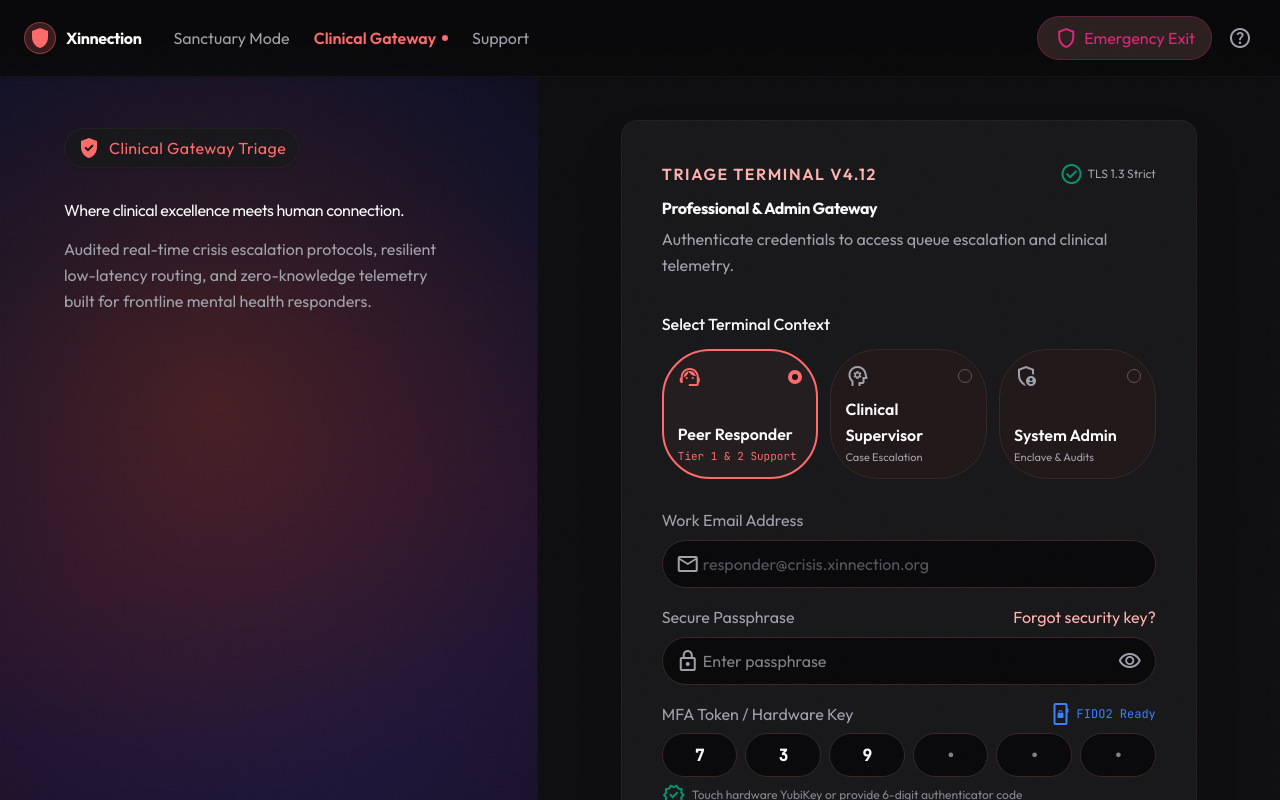
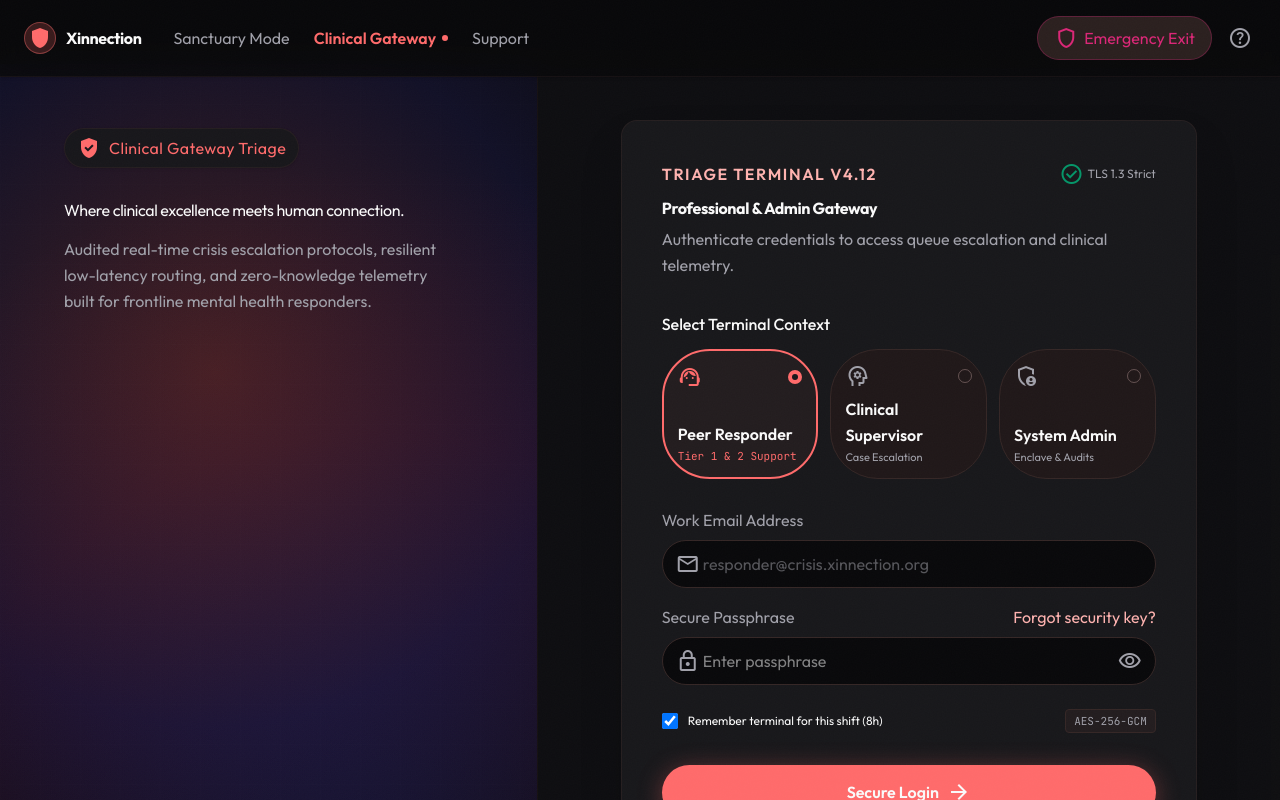
Before and after one commit to Respectus11/Xinnection, a Next.js app: page /en/auth in a window 1280 px wide. Shown: the top 800 px of the page. Built offline with nearby package versions, Linux system fonts and the light colour scheme.

Commit message:
auth: Remove MFA/TOTP hardware key requirement for simplicity

```diff
--- a/src/app/api/auth/login/route.ts
+++ b/src/app/api/auth/login/route.ts
@@ -55,9 +55,6 @@ export async function POST(request: Request) {
       const user = await prisma.professional.findUnique({ where: { email } });
       const passwordOk = await bcrypt.compare(password, user?.passwordHash ?? DUMMY_HASH);
       if (!user || !passwordOk) return fail();
-      if (needTotp || totp) {
-        if (!(await verifyTotp(user.id, user.totpSecretEnc, totp))) return fail();
-      }
       if (user.status === "SUSPENDED") return errorResponse(423, "SUSPENDED");
       if (user.status === "PENDING") return errorResponse(403, "PENDING");
       const token = await createSessionToken({ sub: user.id, role: "PROFESSIONAL", name: user.fullName });
@@ -68,9 +65,6 @@ export async function POST(request: Request) {
     const user = await prisma.adminUser.findUnique({ where: { email } });
     const passwordOk = await bcrypt.compare(password, user?.passwordHash ?? DUMMY_HASH);
     if (!user || !passwordOk) return fail();
-    if (needTotp || totp) {
-      if (!(await verifyTotp(user.id, user.totpSecretEnc, totp))) return fail();
-    }
     const token = await createSessionToken({ sub: user.id, role: user.role as Role, name: user.email });
     await setSessionCookie(token);
     await writeAudit({
--- a/src/components/auth/AuthLoginView.tsx
+++ b/src/components/auth/AuthLoginView.tsx
@@ -323,27 +323,7 @@ export function AuthLoginView() {
                 </div>
               </div>
 
-              {/* MFA Hardware Token / 6-digit indicator */}
-              <div>
-                <div className="flex justify-between items-center mb-1.5">
-                  <label className="text-label font-label text-muted-silver">MFA Token / Hardware Key</label>
-                  <span className="text-label font-label text-[#3B82F6] font-mono-data flex items-center gap-1 text-xs">
-                    <span className="material-symbols-outlined text-xs">phonelink_lock</span> FIDO2 Ready
-                  </span>
-                </div>
-                <div className="grid grid-cols-6 gap-2">
-                  <input className="h-11 text-center font-mono-data font-semibold text-headline-sm bg-canvas-deep border border-surface-container-high rounded-lg text-starlight-white focus:border-[#3B82F6] focus:ring-1 focus:ring-[#3B82F6] focus:outline-none" maxLength={1} type="text" defaultValue="7" readOnly />
-                  <input className="h-11 text-center font-mono-data font-semibold text-headline-sm bg-canvas-deep border border-surface-container-high rounded-lg text-starlight-white focus:border-[#3B82F6] focus:ring-1 focus:ring-[#3B82F6] focus:outline-none" maxLength={1} type="text" defaultValue="3" readOnly />
-                  <input className="h-11 text-center font-mono-data font-semibold text-headline-sm bg-canvas-deep border border-surface-container-high rounded-lg text-starlight-white focus:border-[#3B82F6] focus:ring-1 focus:ring-[#3B82F6] focus:outline-none" maxLength={1} type="text" defaultValue="9" readOnly />
-                  <input className="h-11 text-center font-mono-data font-semibold text-headline-sm bg-canvas-deep border border-surface-container-high rounded-lg text-starlight-white focus:border-[#3B82F6] focus:ring-1 focus:ring-[#3B82F6] focus:outline-none" maxLength={1} placeholder="•" type="text" />
-                  <input className="h-11 text-center font-mono-data font-semibold text-headline-sm bg-canvas-deep border border-surface-container-high rounded-lg text-starlight-white focus:border-[#3B82F6] focus:ring-1 focus:ring-[#3B82F6] focus:outline-none" maxLength={1} placeholder="•" type="text" />
-                  <input className="h-11 text-center font-mono-data font-semibold text-headline-sm bg-canvas-deep border border-surface-container-high rounded-lg text-starlight-white focus:border-[#3B82F6] focus:ring-1 focus:ring-[#3B82F6] focus:outline-none" maxLength={1} placeholder="•" type="text" />
-                </div>
-                <p className="text-body-sm font-body-sm text-muted-silver/80 mt-1.5 flex items-center gap-1.5 text-xs">
-                  <span className="material-symbols-outlined text-xs text-mint">verified</span>
-                  Touch hardware YubiKey or provide 6-digit authenticator code
-                </p>
-              </div>
+
 
               {/* Shift persistence toggle */}
               <div className="pt-2 flex items-center justify-between">
```
